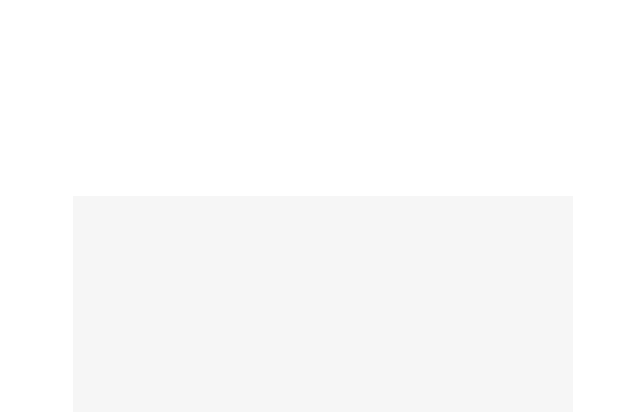
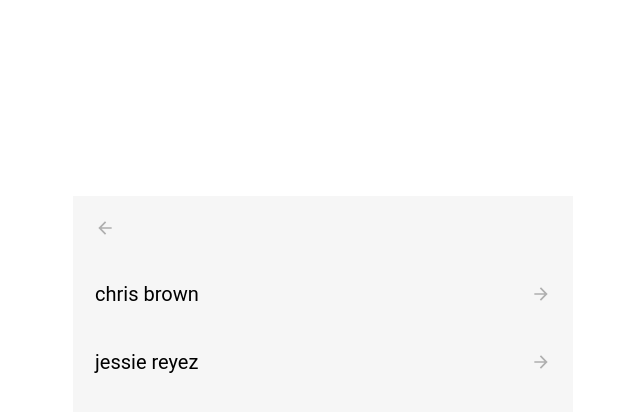
Before and after one commit to joscar11/chanel-menu-component, a React app: page / in a window 1280 px wide. Both pictures are taken after a click on the element "artists". Shown: the top 412 px of the page, without its empty margins (317-957 px from the left). Built offline with nearby package versions, Linux system fonts and the light colour scheme.

Commit message:
handle ajustement of height during menu change

```diff
--- a/src/components/ChanelMenu/ChanelMenu.tsx
+++ b/src/components/ChanelMenu/ChanelMenu.tsx
@@ -1,13 +1,13 @@
 //! Imports ------------------------------------------------------------------------------
 
 // React
-import React, { useState, useEffect, useRef, useCallback, useMemo } from 'react';
+import { useState, useEffect, useRef, useCallback, useMemo } from 'react';
 
 // Components
 import Menu from './Menu';
 
 // Types
-import { MenuItemType } from './types';
+import { MenuItemType } from './menuTypes';
 
 // Styles
 import styles from './ChanelMenu.module.scss';
@@ -25,8 +25,19 @@
     const [activeIndex, setActiveIndex] = useState(0);
     const [isAnimating, setIsAnimating] = useState(false);
     const animationTimeoutRef = useRef<NodeJS.Timeout | null>(null);
+    const [containerHeight, setContainerHeight] = useState<number>(408);
 
-    //! Logic ------------------------------------------------------------------------------
+    // To adjust the height with each menu change
+    useEffect(() => {
+        const menuContainers = document.querySelectorAll(`.${styles.menuContainer}`);
+        const activeMenu = menuContainers[activeIndex] as HTMLElement | null;
+
+        if (activeMenu) {
+            setContainerHeight(activeMenu.scrollHeight);
+        }
+    }, [activeIndex, menuHistory]);
+
+    //! Handlers ------------------------------------------------------------------------------
 
     /**
      * Handle the click on a menu item.
@@ -38,8 +49,10 @@
         (item: MenuItemType) => {
             if (item.children && !isAnimating) {
                 setIsAnimating(true);
-                setMenuHistory((prev) => [...prev.slice(0, -1)] as MenuItemType[][]);
+                setMenuHistory((prev) => [...prev, item.children!]); // "!" tells TypeScript : "I know children is defined here"
 
+                //setTimemout to desynchronize the two setState (menuHistory and activeIndex) to allow React to place
+                // the new menu in the DOM before triggering the transition
                 animationTimeoutRef.current = setTimeout(() => {
                     setActiveIndex((prev) => prev + 1);
                     setIsAnimating(false);
@@ -76,6 +89,7 @@
 
     //! Render ----------------------------------------------------------------------------
 
+    // To avoid re-rendering all menus on every tick
     const renderedMenus = useMemo(() => {
         return menuHistory.map((menu, index) => (
             <Menu
@@ -89,7 +103,11 @@
         ));
     }, [menuHistory, activeIndex, handleItemClick, handleBack]);
 
-    return <div className={styles.menuWrapper}>{renderedMenus}</div>;
+    return (
+        <div className={styles.menuWrapper} style={{ height: `${containerHeight}px` }}>
+            {renderedMenus}
+        </div>
+    );
 };
 
 //! Exports -----------------------------------------------------------------------------
--- a/src/components/ChanelMenu/Menu.tsx
+++ b/src/components/ChanelMenu/Menu.tsx
@@ -1,10 +1,7 @@
 //! Imports ------------------------------------------------------------------------------
 
-// React
-import React from 'react';
-
 // Types
-import { MenuItemType } from './types';
+import { MenuItemType } from './menuTypes';
 
 // Styles
 import styles from './Menu.module.scss';
@@ -28,8 +25,8 @@
     return (
         <div className={`${styles.menuContainer} ${styles[position]}`}>
             {showBack && (
-                <div className={styles.menuBackItem} onClick={onBack}>
-                    <MdArrowBack className={styles.menuArrow} />
+                <div className={styles.menuBackItem}>
+                    <MdArrowBack className={styles.menuArrow} onClick={onBack} />
                 </div>
             )}
 
--- a/src/data/menuData.ts
+++ b/src/data/menuData.ts
@@ -31,9 +31,30 @@
         id: 3,
         label: 'album',
         children: [
-            { id: 20, label: 'get your wings' },
-            { id: 21, label: 'hotel california' },
-            { id: 22, label: 'physical graffiti' }
+            {
+                id: 20,
+                label: 'get your wings',
+                children: [
+                    { id: 70, label: 'houses of the holy' },
+                    { id: 71, label: 'in my time of dying' }
+                ]
+            },
+            {
+                id: 21,
+                label: 'hotel california',
+                children: [
+                    { id: 72, label: 'sun' },
+                    { id: 73, label: 'light' }
+                ]
+            },
+            {
+                id: 22,
+                label: 'physical graffiti',
+                children: [
+                    { id: 74, label: 'houses of the holy' },
+                    { id: 75, label: 'in my time of dying' }
+                ]
+            }
         ]
     },
     {
```
Also changed, not shown: src/components/ChanelMenu/MenuItem.tsx (deleted, +0 -28 lines), src/components/ChanelMenu/menuTypes.ts (renamed from src/components/ChanelMenu/types.ts).
